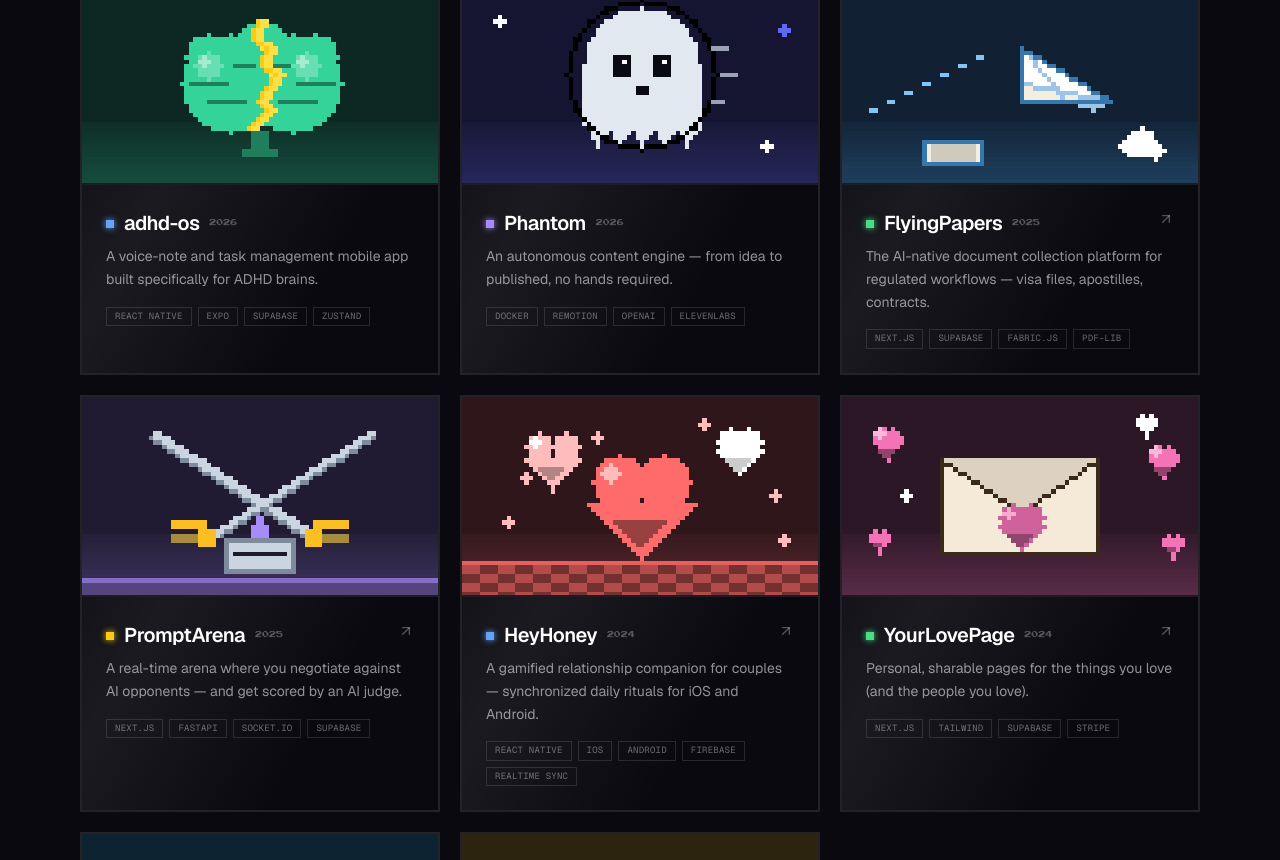
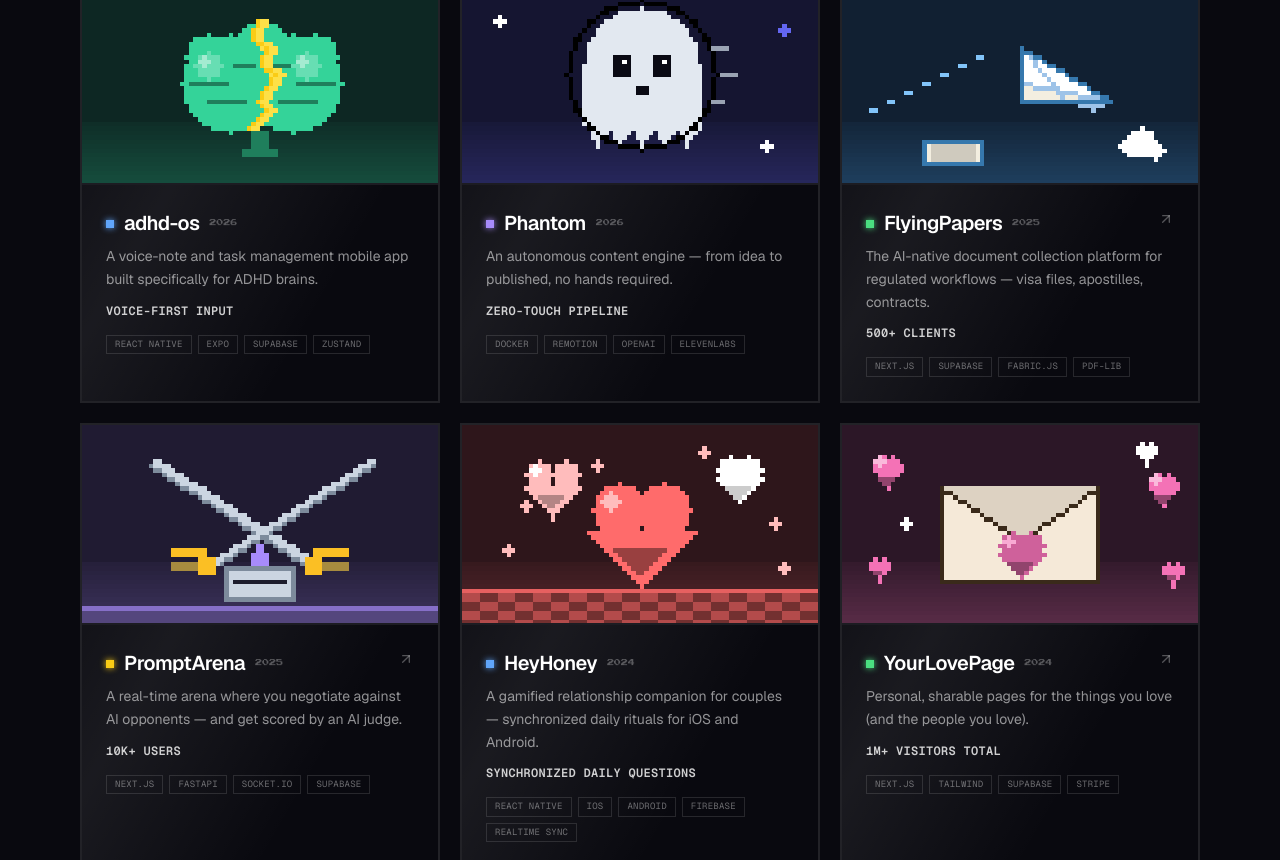
Before and after one commit to keyandboard/keyandboard.com, a Next.js app: page / in a window 1280 px wide. Shown: the part 800-1660 px from the top of the page. Built offline with nearby package versions, Linux system fonts and the light colour scheme.

Commit message:
Update project card metrics

```diff
--- a/content/founders/baran.json
+++ b/content/founders/baran.json
@@ -64,7 +64,7 @@
       "name": "HeyHoney",
       "tagline": "A gamified relationship companion for couples — synchronized daily rituals for iOS and Android.",
       "description": "An interactive daily ritual for couples. Partners get synchronized prompts, reflect independently, then unlock each other's answers. Built native on iOS and Android with real-time sync, streaks, progress tracking, and dynamic status systems that turn emotional check-ins into a habit.",
-      "url": "https://heyhoney.app",
+      "url": null,
       "thumb": "/thumbs/heyhoney.jpg",
       "cover": "/covers/projects/heyhoney.svg",
       "year": 2024,
@@ -107,7 +107,7 @@
       "status": "Live",
       "accent": "#4dabf7",
       "highlights": [
-        "AI questionnaires",
+        "500+ clients",
         "PDF canvas editor",
         "Multi-role workflow"
       ]
@@ -133,7 +133,7 @@
       "status": "Beta",
       "accent": "#a78bfa",
       "highlights": [
-        "Live AI opponents",
+        "10k+ users",
         "Judge scoring",
         "Real-time WebSocket"
       ]
@@ -159,7 +159,7 @@
       "status": "Live",
       "accent": "#f472b6",
       "highlights": [
-        "No-account viewing",
+        "1M+ visitors total",
         "Stripe payments",
         "Permanent links"
       ]
--- a/content/founders/kayra.json
+++ b/content/founders/kayra.json
@@ -56,7 +56,7 @@
       "name": "HeyHoney",
       "tagline": "Gamified relationship companion for couples",
       "description": "A mobile app that turns everyday couple moments into shared adventures. Players earn points, unlock milestones, and deepen their bond through playful daily challenges synced in real-time.",
-      "url": "https://heyhoney.app",
+      "url": null,
       "thumb": "/thumbs/heyhoney.jpg",
       "cover": "/covers/projects/heyhoney.svg",
       "year": 2024,
@@ -98,7 +98,7 @@
       "status": "Live",
       "accent": "#4dabf7",
       "highlights": [
-        "AI questionnaires",
+        "500+ clients",
         "PDF canvas editor",
         "Multi-role workflow"
       ]
@@ -124,7 +124,7 @@
       "status": "Beta",
       "accent": "#a78bfa",
       "highlights": [
-        "Live AI opponents",
+        "10k+ users",
         "Judge scoring",
         "Real-time WebSocket"
       ]
@@ -150,7 +150,7 @@
       "status": "Live",
       "accent": "#f472b6",
       "highlights": [
-        "No-account viewing",
+        "1M+ visitors total",
         "Stripe payments",
         "Permanent links"
       ]
--- a/src/components/shared/ProjectCard.tsx
+++ b/src/components/shared/ProjectCard.tsx
@@ -69,6 +69,7 @@
   }, []);
 
   const statusColor = STATUS_COLOR[project.status] ?? "#94a3b8";
+  const primaryHighlight = project.highlights[0];
   // Header image is always pixel-art: project.cover (if explicitly set, must be
   // pixel-art) or one of the 10 generated default covers. Real screenshots
   // (project.thumb) are intentionally NOT used here.
@@ -121,6 +122,12 @@
           {project.tagline}
         </p>
 
+        {primaryHighlight && (
+          <div className={`font-mono text-xs font-semibold uppercase tracking-wide text-white/80 ${wide ? "mt-4" : "mt-3"}`}>
+            {primaryHighlight}
+          </div>
+        )}
+
         <div className={`flex flex-wrap items-center gap-1.5 ${wide ? "mt-5" : "mt-4"}`}>
           {project.stack.map((t) => (
             <span
```
